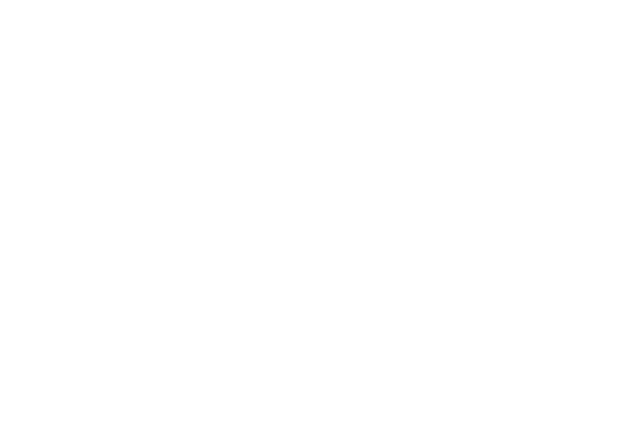
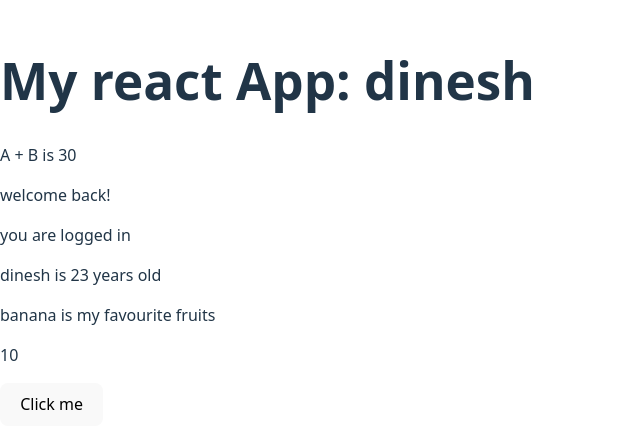
Before and after one commit to dineshctoula/react-Tutorial, a React (Vite) app: page / in a window 1280 px wide. Shown: the part 178-626 px from the top of the page, without its empty margins (0-640 px from the left). Built offline with nearby package versions, Linux system fonts and the light colour scheme.

Commit message:
Updated App.jsx and User.jsx

```diff
--- a/src/App.jsx
+++ b/src/App.jsx
@@ -1,14 +1,52 @@
+function App() {
+  const name = "dinesh";
+
+  let a = 10;
+  let b = 20;
+
+  let isLoggedIn = true;
 
 
-//
+  let user={
+    name:"dinesh",
+    age:23,
+  };
+  // user bhanney chae object ho
+
+
+  // array
+  let fruits=["apple", "banana","orange"];
 
 
 
-function App(){
-  // return (
-  //   <h1  className="txt"> Welcome to Dinesh</h1>
-  // )
-  // convert above code wihtout jsx
+  // js function
+  function add(x,y){
+    return x+y;
+  }
 
+  return (
+    <div>
+      <h1> My react App: {name}</h1>
+      <p>A + B is {a + b}</p>
+
+      {/* is logged in bhaneko chae conditional rendering using ternary operator  */}
+      <p>{isLoggedIn ? "welcome back!" : "please log in"}</p>
+
+
+      <p>{isLoggedIn && "you are logged in" }</p>
+
+      <p>{user.name} is {user.age} years old</p>
+
+      <p>{fruits[1]} is my favourite fruits </p>
+
+
+
+      <p>{add(4,6)}</p>
+
+      <button onClick={()=>alert("button clicked")}>Click me</button>
+
+    </div>
+  );
 }
+
 export default App;
--- a/src/User.jsx
+++ b/src/User.jsx
@@ -24,4 +24,5 @@
 
 
 
+
 export const UserName="dinesh";
```
